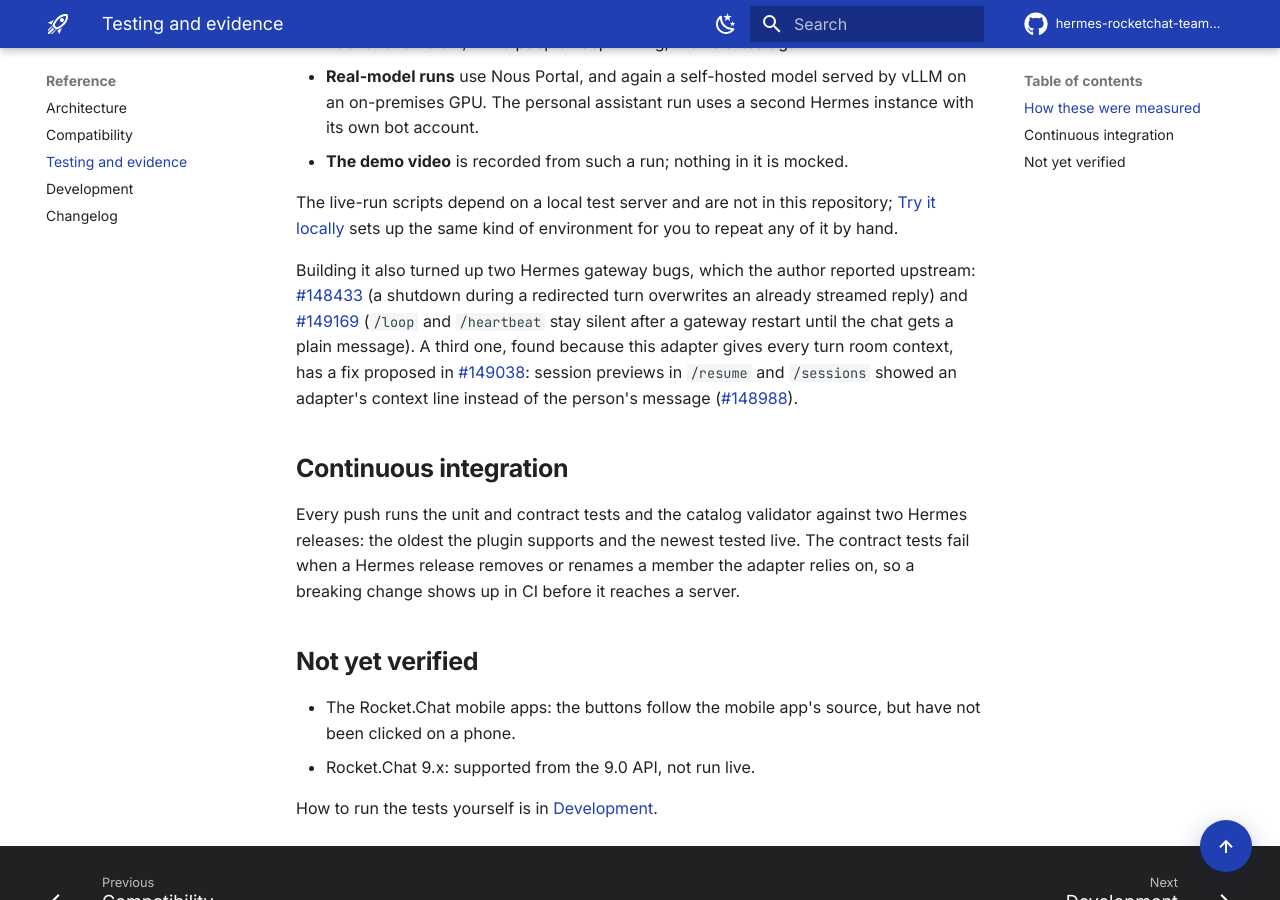
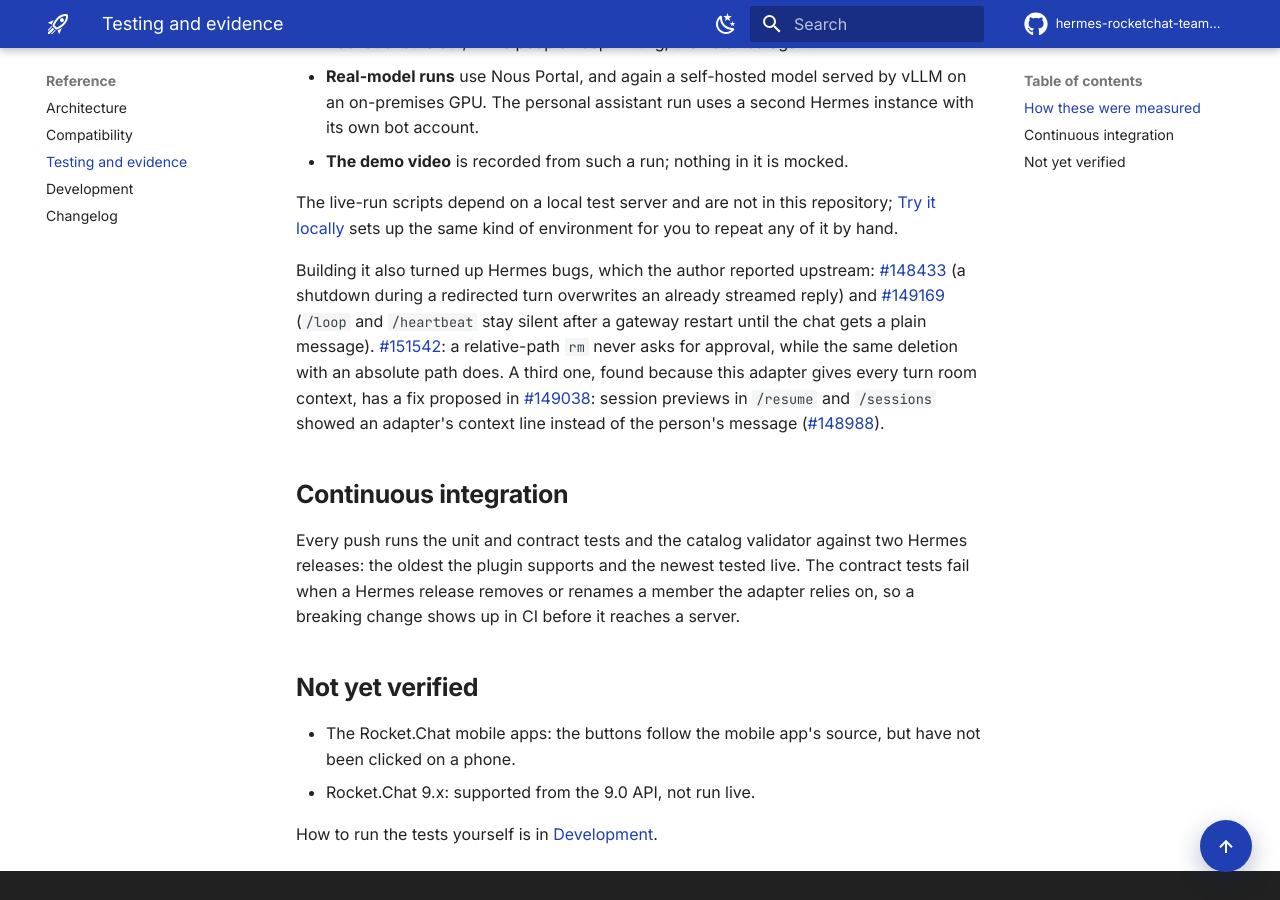
Before and after one commit to csabatatrai-ulx/hermes-rocketchat-team-gateway, an MkDocs documentation site: the page built from docs/evidence.md, in a window 1280 px wide and 900 px high, scrolled down 1716 px. Built offline with MkDocs 1.6.1 and Material for MkDocs 9.7.7, drawn with Linux system fonts in a browser that asks for light colours; comment, search, counter and statistics services are not loaded.

Commit message:
README: link the upstream report on relative-path deletes (#151542)

```diff
--- a/docs/evidence.md
+++ b/docs/evidence.md
@@ -28,7 +28,7 @@ Every number below comes from a run, not from a claim. The live runs used Rocket
 
 The live-run scripts depend on a local test server and are not in this repository; [Try it locally](try.md) sets up the same kind of environment for you to repeat any of it by hand.
 
-Building it also turned up two Hermes gateway bugs, which the author reported upstream: [#148433](https://github.com/NousResearch/hermes-agent/issues/148433) (a shutdown during a redirected turn overwrites an already streamed reply) and [#149169](https://github.com/NousResearch/hermes-agent/issues/149169) (`/loop` and `/heartbeat` stay silent after a gateway restart until the chat gets a plain message). A third one, found because this adapter gives every turn room context, has a fix proposed in [#149038](https://github.com/NousResearch/hermes-agent/pull/149038): session previews in `/resume` and `/sessions` showed an adapter's context line instead of the person's message ([#148988](https://github.com/NousResearch/hermes-agent/issues/148988)).
+Building it also turned up Hermes bugs, which the author reported upstream: [#148433](https://github.com/NousResearch/hermes-agent/issues/148433) (a shutdown during a redirected turn overwrites an already streamed reply) and [#149169](https://github.com/NousResearch/hermes-agent/issues/149169) (`/loop` and `/heartbeat` stay silent after a gateway restart until the chat gets a plain message). [#151542](https://github.com/NousResearch/hermes-agent/issues/151542): a relative-path `rm` never asks for approval, while the same deletion with an absolute path does. A third one, found because this adapter gives every turn room context, has a fix proposed in [#149038](https://github.com/NousResearch/hermes-agent/pull/149038): session previews in `/resume` and `/sessions` showed an adapter's context line instead of the person's message ([#148988](https://github.com/NousResearch/hermes-agent/issues/148988)).
 
 ## Continuous integration
 
```
Also changed, not shown: README.md (+2 -2 lines), docs/security.md (+1 -1 lines).
